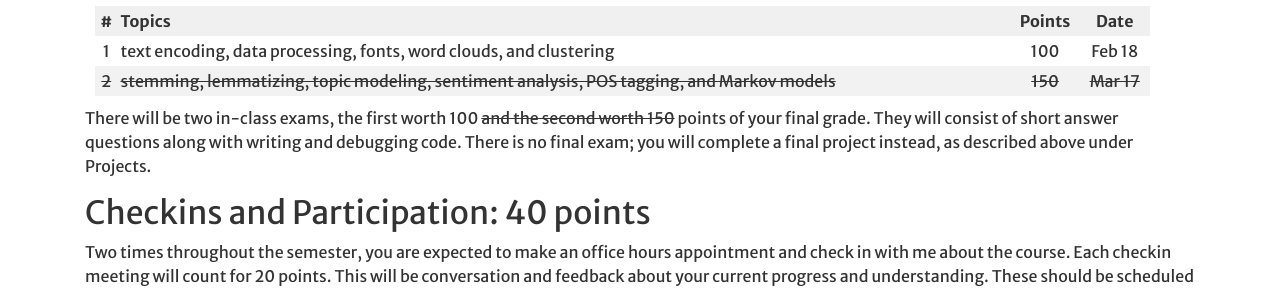
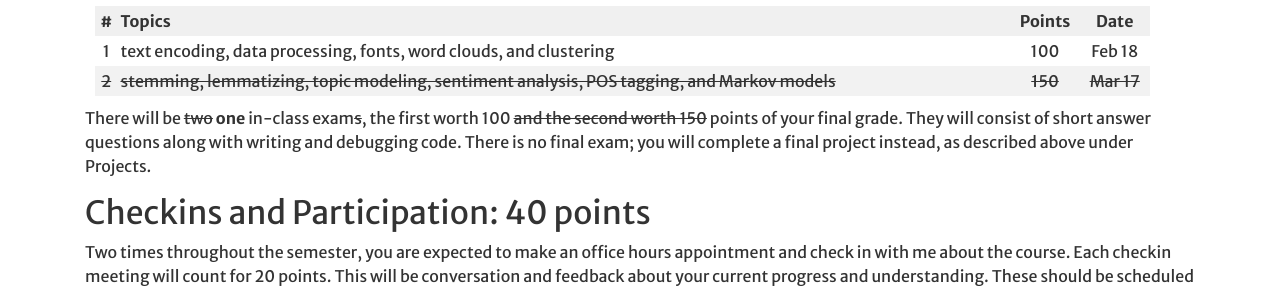
Before and after one commit to Hendrix-CS/csci270, a Jekyll site: the page built from index.md, in a window 1280 px wide and 900 px high, scrolled down 4301 px. Shown: the part 152-443 px from the top of the window. Built offline with Jekyll 4.4.1, drawn with Linux system fonts in a browser that asks for light colours; a script that is not in the unit is left out; our own code applies the rules of GitHub Pages for plain Markdown files.

Commit message:
Fixing formatting

```diff
--- a/index.md
+++ b/index.md
@@ -161,9 +161,9 @@ project will be given when they are assigned.
 | #  | Topics | Points | Date |
 |:--:|-----||:------:|:----:|
 |1 | text encoding, data processing, fonts, word clouds, and clustering | 100 | Feb 18 |
-|~~2~~ | ~~stemming, lemmatizing, topic modeling, sentiment analysis, POS tagging, and Markov models~~ | ~~150~~ | ~~Mar 17~~ |
+| ~~2~~ | ~~stemming, lemmatizing, topic modeling, sentiment analysis, POS tagging, and Markov models~~ | ~~150~~ | ~~Mar 17~~ |
 
-There will be two in-class exams, the first worth 100 ~~and the
+There will be ~~two~~ **one** in-class exam~~s~~, the first worth 100 ~~and the
 second worth 150~~ points of your final grade.
 They will consist of short answer questions along with writing and debugging code.
 There is no final exam; you will complete a final project instead, as described above under Projects.
```
